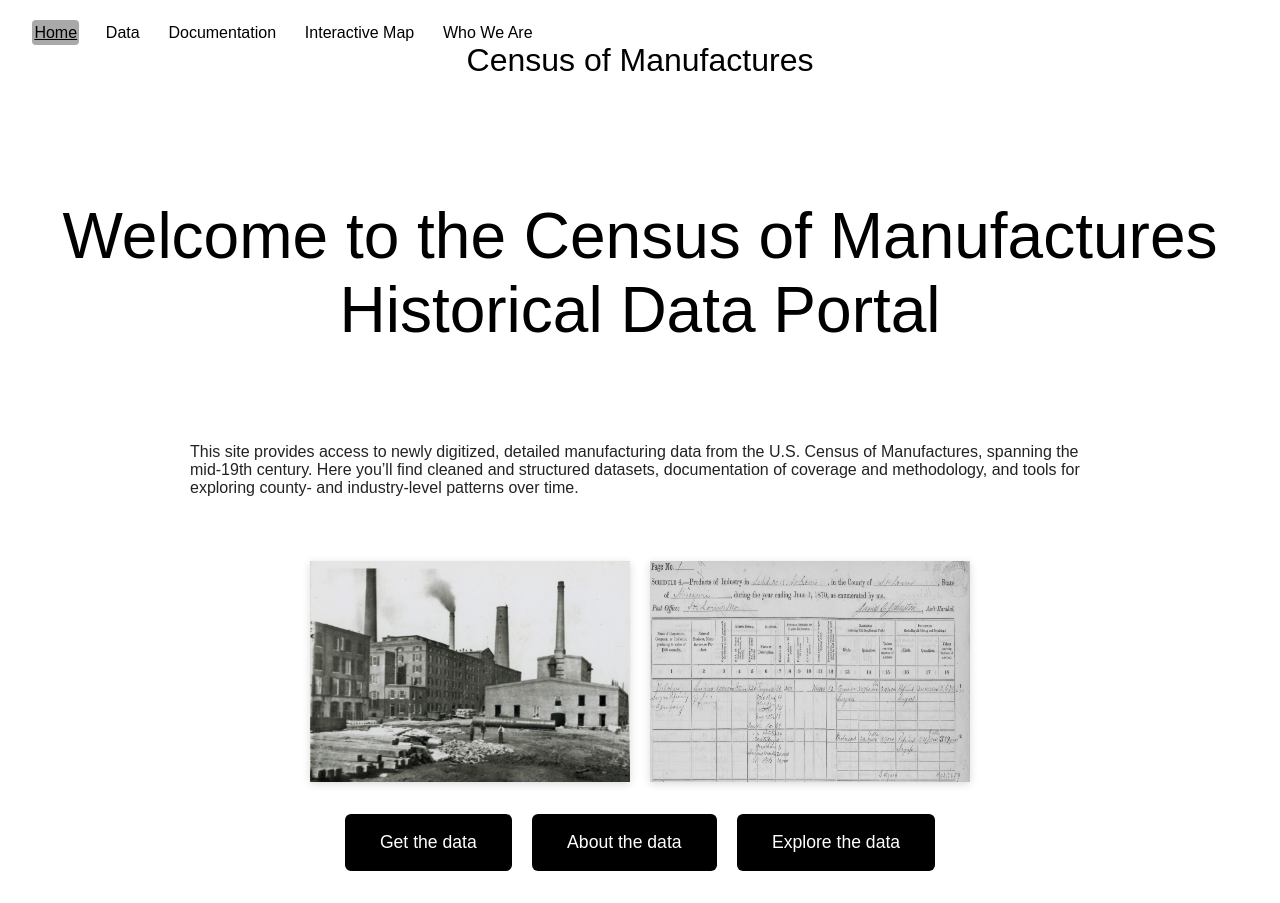
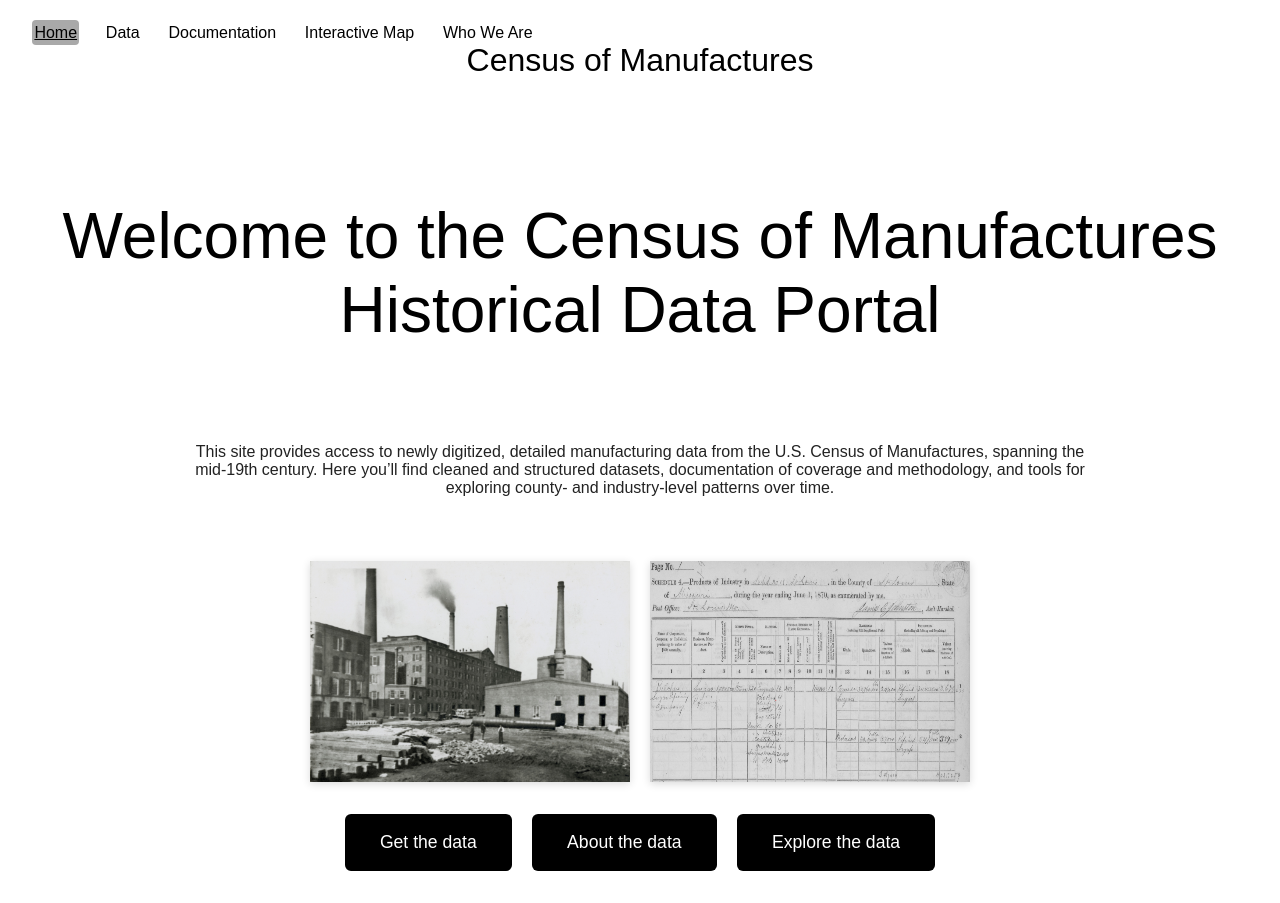
Before and after one commit to allen-otterstrom/CMF_data, a Jekyll site: the page built from index.md, in a window 1280 px wide. Built offline with Jekyll 4.4.1, drawn with Linux system fonts in a browser that asks for light colours.

Commit message:
Update style.css

```diff
--- a/assets/style.css
+++ b/assets/style.css
@@ -58,7 +58,7 @@
     margin: 2em auto;         /* center horizontally and vertical spacing */
     padding: 2em;             /* padding around text */
     border-radius: 8px;       /* optional: rounded corners like main pages */
-    text-align: left;       /* optional: center the text */
+    text-align: center;       /* optional: center the text */
 }
 
 .markdown-body h1,
@@ -126,7 +126,7 @@
 
 /* Markdown body */
 .markdown-body {
-    text-align: left;
+    text-align: center;
     /*font-family: 'Playfair Display', serif;*/
       font-family: 'Arial';
 }
```
